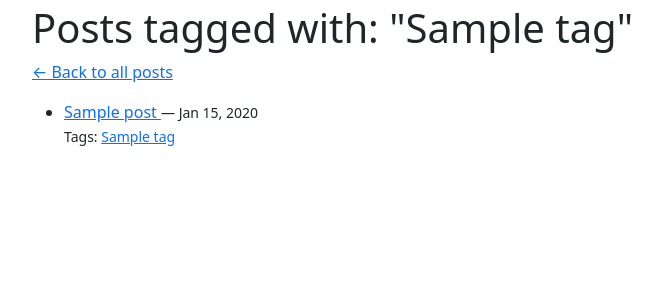
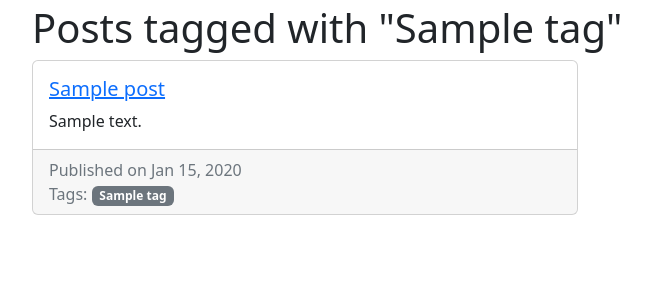
Before and after one commit to mehdiuserone1/My-own-django-weblog, a Django app: a page that uses weblog/weblog/posts/templates/posts/post_list.html in a window 1280 px wide. Shown: the part 56-356 px from the top of the page, without its empty margins (50-712 px from the left). Run offline with Django 5.2, Linux system fonts and the light colour scheme; tables that the repository leaves empty hold one stand-in row (values such as "Sample post"); parts of the project's set-up code (start-up, migrations or seed data) failed here and were passed over; some libraries are stand-ins or nearby versions.

Commit message:
Fronend Improvements - post-list

```diff
--- a/weblog/weblog/posts/templates/posts/post_list.html
+++ b/weblog/weblog/posts/templates/posts/post_list.html
@@ -1,32 +1,67 @@
 {% extends "base.html" %}
 
 {% block content %}
+  <h1>
     {% if tag %}
-    <h1>Posts tagged with: "{{ tag.name }}"</h1>
-    <p><a href="{% url 'posts:post_list' %}">← Back to all posts</a></p>
+      Posts tagged with "{{ tag.name }}"
     {% else %}
-    <h1>All Blog Posts</h1>
+      Blog Posts
     {% endif %}
+  </h1>
 
-  <ul>
+  <div class="row">
     {% for post in posts %}
-      <li>
-        <a href="{% url 'posts:post_detail' post.slug %}">
-          {{ post.title }}
-        </a>
-        <small>— {{ post.created_at|date:"M d, Y" }}</small>
+      <div class="col-md-6 mb-4">
+        <div class="card h-100">
+          {% if post.media_items.first %}
+            {% if post.media_items.first.media_type == "image" %}
+              <img src="{{ post.media_items.first.file.url }}" class="card-img-top" alt="{{ post.title }}">
+            {% endif %}
+          {% endif %}
+          <div class="card-body">
+            <h5 class="card-title">
+              <a href="{% url 'posts:post_detail' post.slug %}">{{ post.title }}</a>
+            </h5>
+            <p class="card-text">
+              {{ post.content|truncatechars:120 }}
+            </p>
+          </div>
+          <div class="card-footer text-muted">
+            Published on {{ post.created_at|date:"M d, Y" }}
+            {% if post.tags.all %}
               <br>
-        <small>
               Tags:
-          {% for tag in post.tags.all %}
-            <a href="{% url 'posts:post_by_tag' slug=tag.slug %}">{{ tag.name }}</a>{% if not forloop.last %}, {% endif %}
+              {% for t in post.tags.all %}
+                <a href="{% url 'posts:post_by_tag' t.slug %}" class="badge bg-secondary text-decoration-none">{{ t.name }}</a>
+              {% endfor %}
+            {% endif %}
+          </div>
+        </div>
+      </div>
     {% empty %}
-            No tags
+      <p>No posts yet.</p>
     {% endfor %}
-        </small>
+  </div>
+
+  {% if is_paginated %}
+    <nav aria-label="Page navigation">
+      <ul class="pagination justify-content-center">
+        {% if page_obj.has_previous %}
+          <li class="page-item">
+            <a class="page-link" href="?page={{ page_obj.previous_page_number }}">Previous</a>
           </li>
-    {% empty %}
-      <li>No posts yet.</li>
+        {% endif %}
+        {% for num in paginator.page_range %}
+          <li class="page-item {% if page_obj.number == num %}active{% endif %}">
+            <a class="page-link" href="?page={{ num }}">{{ num }}</a>
+          </li>
         {% endfor %}
+        {% if page_obj.has_next %}
+          <li class="page-item">
+            <a class="page-link" href="?page={{ page_obj.next_page_number }}">Next</a>
+          </li>
+        {% endif %}
       </ul>
+    </nav>
+  {% endif %}
 {% endblock %}
```
Also changed, not shown: weblog/weblog/home/templates/home/home.html (+32 -9 lines), 1 other file. Lines whose indentation alone changed are shown as unchanged.
